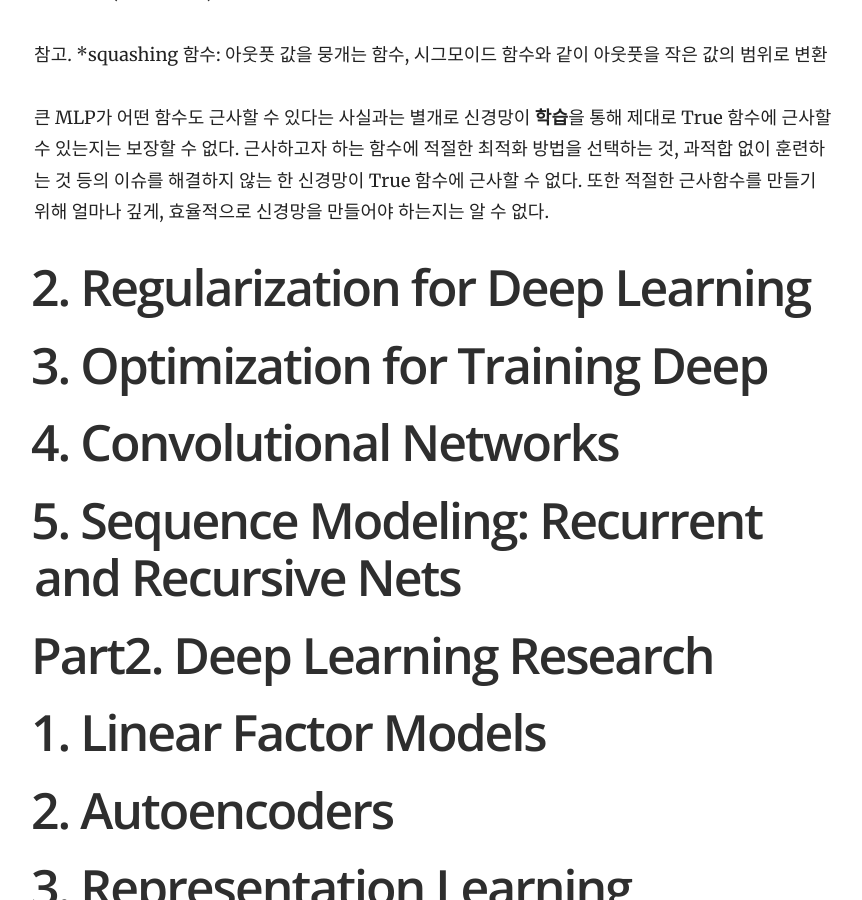
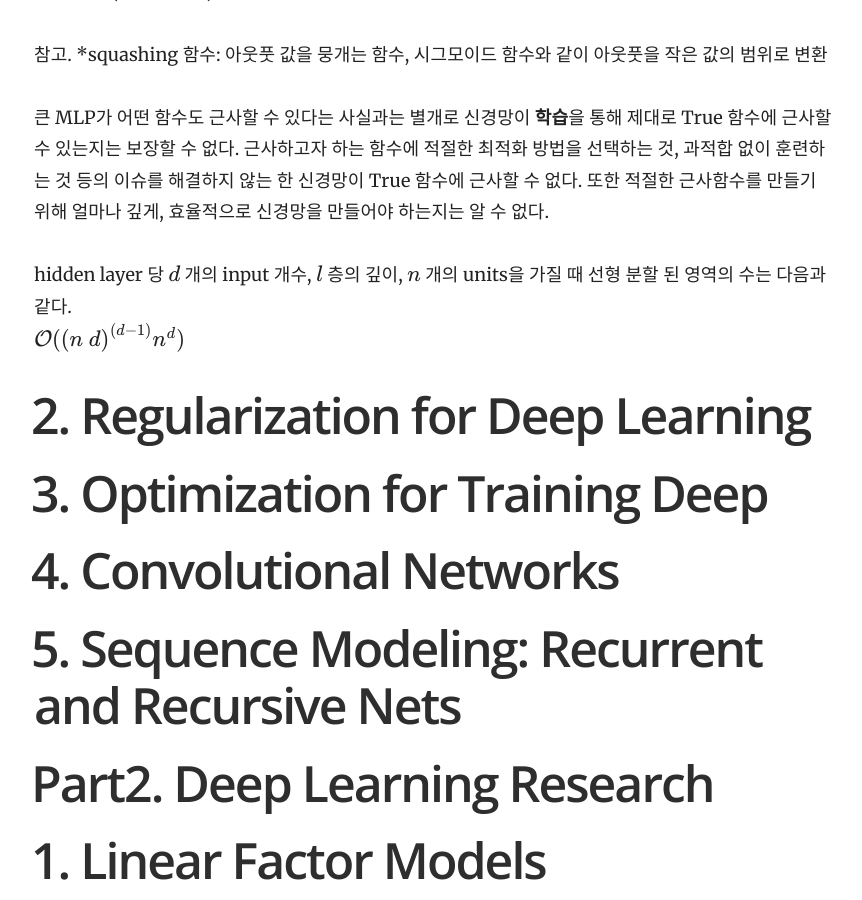
Before and after one commit to yrk3434/yrk3434.github.io, a Jekyll site: the page built from _docs/Theory/Deep Learning Overview.md, in a window 1280 px wide and 900 px high, scrolled down 10350 px. Shown: the whole window, without its empty margins (356-1218 px from the left). Built offline with Jekyll 4.4.1, drawn with Linux system fonts in a browser that asks for light colours; formulas are drawn with MathJax 3.

Commit message:
Update Deep Learning Overview.md

```diff
--- a/_docs/Theory/Deep Learning Overview.md
+++ b/_docs/Theory/Deep Learning Overview.md
@@ -181,9 +181,10 @@ binary classification에서 positive일 확률을 구하는 활성화 함수,
 <br/>
 참고. *squashing 함수: 아웃풋 값을 뭉개는 함수, 시그모이드 함수와 같이 아웃풋을 작은 값의 범위로 변환 <br/>
 
-큰 MLP가 어떤 함수도 근사할 수 있다는 사실과는 별개로 신경망이 **학습**을 통해 제대로 True 함수에 근사할 수 있는지는 보장할 수 없다. 근사하고자 하는 함수에 적절한 최적화 방법을 선택하는 것, 과적합 없이 훈련하는 것 등의 이슈를 해결하지 않는 한 신경망이 True 함수에 근사할 수 없다. 또한 적절한 근사함수를 만들기 위해 얼마나 깊게, 효율적으로 신경망을 만들어야 하는지는 알 수 없다.
+큰 MLP가 어떤 함수도 근사할 수 있다는 사실과는 별개로 신경망이 **학습**을 통해 제대로 True 함수에 근사할 수 있는지는 보장할 수 없다. 근사하고자 하는 함수에 적절한 최적화 방법을 선택하는 것, 과적합 없이 훈련하는 것 등의 이슈를 해결하지 않는 한 신경망이 True 함수에 근사할 수 없다. 또한 적절한 근사함수를 만들기 위해 얼마나 깊게, 효율적으로 신경망을 만들어야 하는지는 알 수 없다.  <br/>
 
-
+hidden layer 당 $ d $ 개의 input 개수, $ l $ 층의 깊이, $ n$ 개의 units을 가질 때 선형 분할 된 영역의 수는 다음과 같다. <br/>
+$ \mathcal{O}( \begin{pmatrix} n \\ d \end{pmatrix}^{(d-1)} n^d ) $
 
 
 # 2. Regularization for Deep Learning
```
